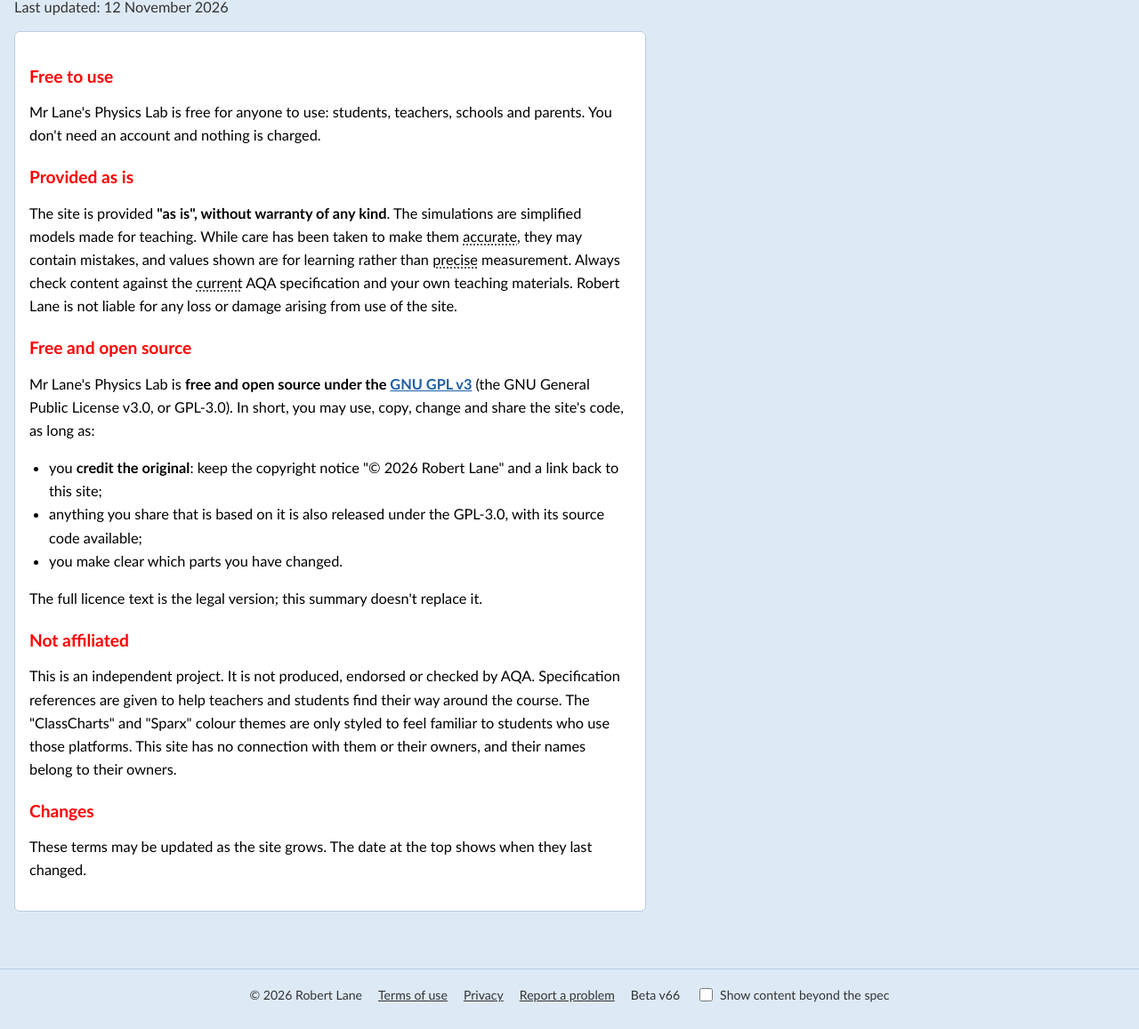
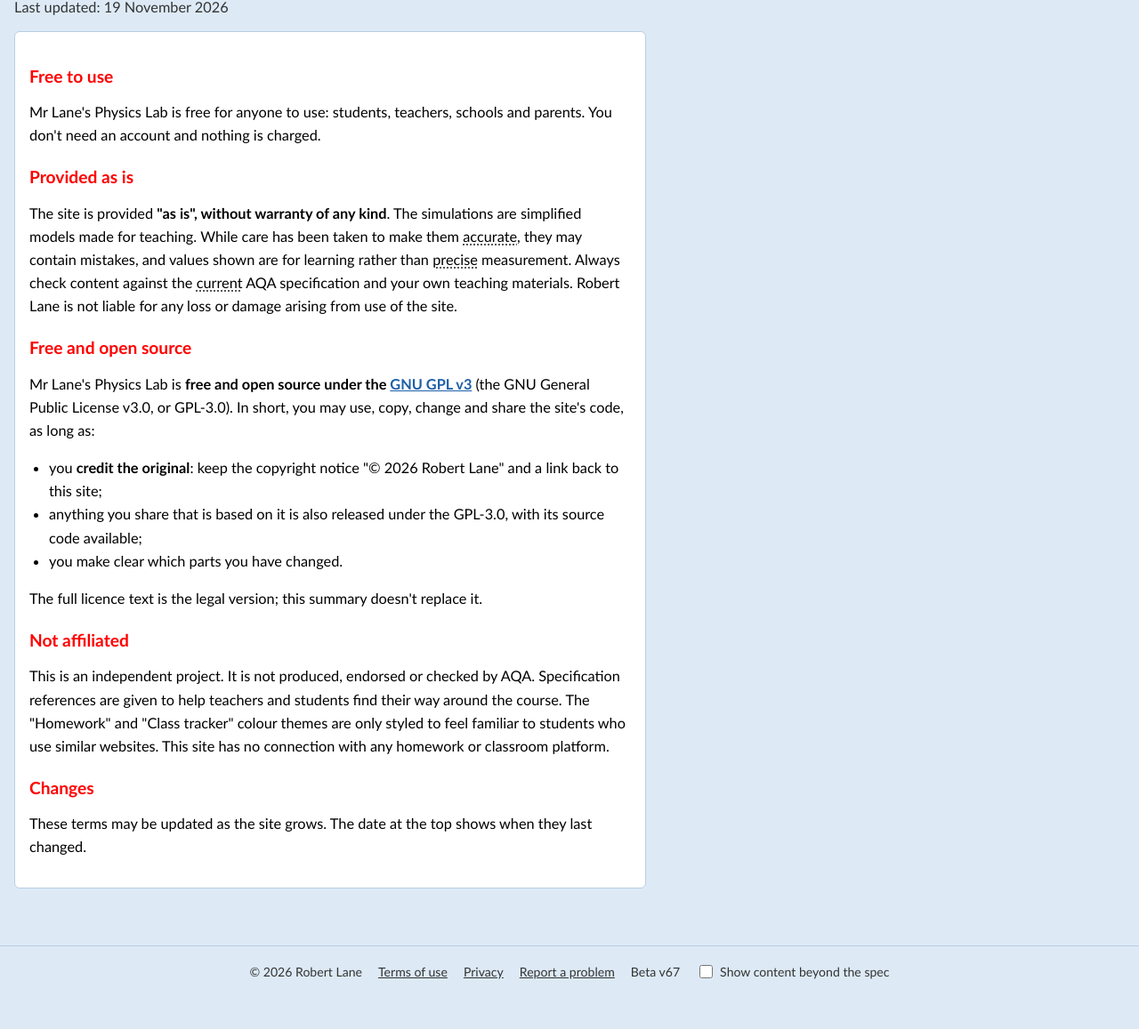
Before and after one commit to lanerobertlane/physics-lab, a plain HTML site: page terms.html in a window 1280 px wide. Shown: the part 120-1277 px from the top of the page at 89% size. After the commit the page ends 1251 px from the top, so only its background shows below. Drawn offline with Linux system fonts and the light colour scheme.

Commit message:
Rename two colour themes: Homework and Class tracker
The theme menu now says "Homework" and "Class tracker" instead of
platform names. The saved theme ids are unchanged, so everyone keeps
their choice. The terms page's note about the themes no longer names
those platforms.

```diff
--- a/css/style.css
+++ b/css/style.css
@@ -1,5 +1,5 @@
 /* Shared styles. Fonts: Source Sans 3 (body) and Bitter, a sturdy textbook-style slab
-   serif (headings). The Sparx-style theme uses Nunito. If fonts can't load (offline),
+   serif (headings). The Homework theme uses Nunito. If fonts can't load (offline),
    system fonts are used instead. */
 @import url("https://fonts.googleapis.com/css2?family=Bitter:wght@500;600;700&family=Source+Sans+3:ital,wght@0,400;0,600;0,700;1,400&family=Open+Sans:wght@400;600;700&family=DM+Sans:opsz,wght@9..40,400;9..40,500;9..40,700&display=swap");
 
@@ -56,7 +56,7 @@
   color-scheme: light;
 }
 
-/* Sparx-style: teal top bar, pale mint page, dark navy headings and selected tabs,
+/* Homework theme (id "sparx"): teal top bar, pale mint page, dark navy headings and selected tabs,
    green for "done", geometric sans font, moderately rounded white cards. */
 :root[data-theme="sparx"] {
   --bg: #eef6f6;
@@ -168,7 +168,7 @@
 /* Written answers / results: red in the Lesson theme, unchanged elsewhere. */
 .big-number, .calc-out .ans, .working b, .readouts .v { color: var(--answer, inherit); }
 
-/* ClassCharts-style: flat bright-blue top bar, light grey page, white cards with small
+/* Class tracker theme (id "classroom"): flat bright-blue top bar, light grey page, white cards with small
    corners and soft shadows, green / pink / amber status colours, orange tab text. */
 :root[data-theme="classroom"] {
   --bg: #eceff1;
--- a/js/common.js
+++ b/js/common.js
@@ -4,7 +4,7 @@
 const SITE = {
   name: "Mr Lane's Physics Lab",
   byline: 'KS3 & AQA GCSE Physics · Beta', // shown under the name in the header
-  version: 66,   // shown in the footer; keep it the same as VERSION in sw.js
+  version: 67,   // shown in the footer; keep it the same as VERSION in sw.js
   bugEmail: 'bug@lanerobertlane.space',
 };
 
@@ -15,8 +15,8 @@ const PK = (() => {
     lesson: 'Lesson',
     pink: 'Pink Noise',
     light: 'Light',
-    classroom: 'ClassCharts',
-    sparx: 'Sparx',
+    classroom: 'Class tracker',
+    sparx: 'Homework',
     dark: 'Dark',
   };
   const DEFAULT_THEME = 'lesson';
--- a/sw.js
+++ b/sw.js
@@ -2,7 +2,7 @@
 // Network first (so updates show straight away), falling back to the saved copy.
 // Bump VERSION when anything changes, and keep it the same as SITE.version in js/common.js.
 
-const VERSION = 'physkit-v66';
+const VERSION = 'physkit-v67';
 // Written by scripts/build-quiz-bank.js: the pages that have quiz questions for their Practice tab
 const QUIZ_PAGES = ['acceleration', 'atom', 'atom-history', 'background', 'black-body', 'bonding', 'brownian', 'circuits', 'density', 'displacement', 'earth-field', 'echo', 'efficiency', 'electricity-cost', 'electrolysis', 'electromagnetism', 'em-spectrum', 'energy', 'fission', 'fluid-pressure', 'gas', 'graph-plotter', 'grid', 'half-life', 'heat', 'infrared', 'insulation', 'levers', 'light-box', 'magnets', 'mains', 'moments', 'momentum', 'motion-graphs', 'nuclear', 'orbits', 'periodic-table', 'power', 'radiation', 'rates', 'reaction', 'reaction-profiles', 'redshift', 'resources', 'resultant-forces', 'ripple-tank', 'shc', 'sky', 'solid-pressure', 'sound', 'speed', 'speed-of-sound', 'springs', 'star-life', 'states', 'static', 'stopping', 'terminal', 'third-law', 'transformers', 'uncertainty', 'units', 'uses', 'waves', 'weight', 'wire-resistance', 'work'];
 const PRECACHE = [
--- a/terms.html
+++ b/terms.html
@@ -31,7 +31,7 @@
   <main class="tool-page">
     <div class="tool-intro">
       <h1>Terms of use</h1>
-      <p>Last updated: 12 November 2026</p>
+      <p>Last updated: 19 November 2026</p>
     </div>
 
     <div class="panel prose">
@@ -51,7 +51,7 @@
       <p>The full licence text is the legal version; this summary doesn't replace it.</p>
 
       <h2>Not affiliated</h2>
-      <p>This is an independent project. It is not produced, endorsed or checked by AQA. Specification references are given to help teachers and students find their way around the course. The "ClassCharts" and "Sparx" colour themes are only styled to feel familiar to students who use those platforms. This site has no connection with them or their owners, and their names belong to their owners.</p>
+      <p>This is an independent project. It is not produced, endorsed or checked by AQA. Specification references are given to help teachers and students find their way around the course. The "Homework" and "Class tracker" colour themes are only styled to feel familiar to students who use similar websites. This site has no connection with any homework or classroom platform.</p>
 
       <h2>Changes</h2>
       <p>These terms may be updated as the site grows. The date at the top shows when they last changed.</p>
```
